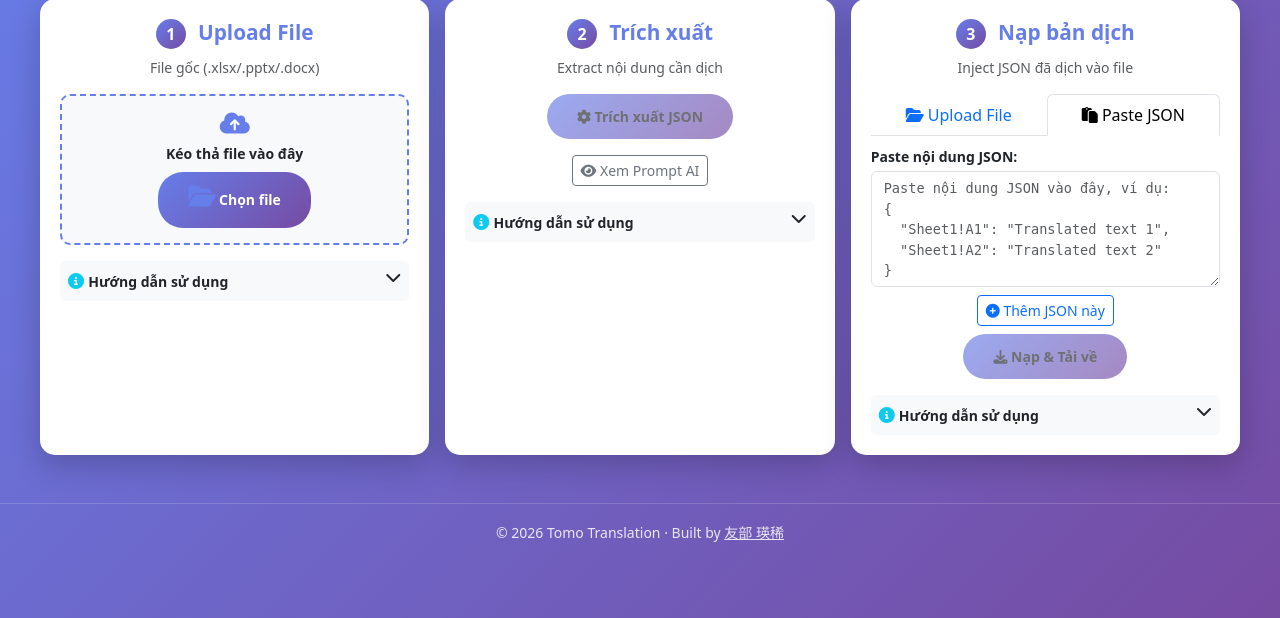
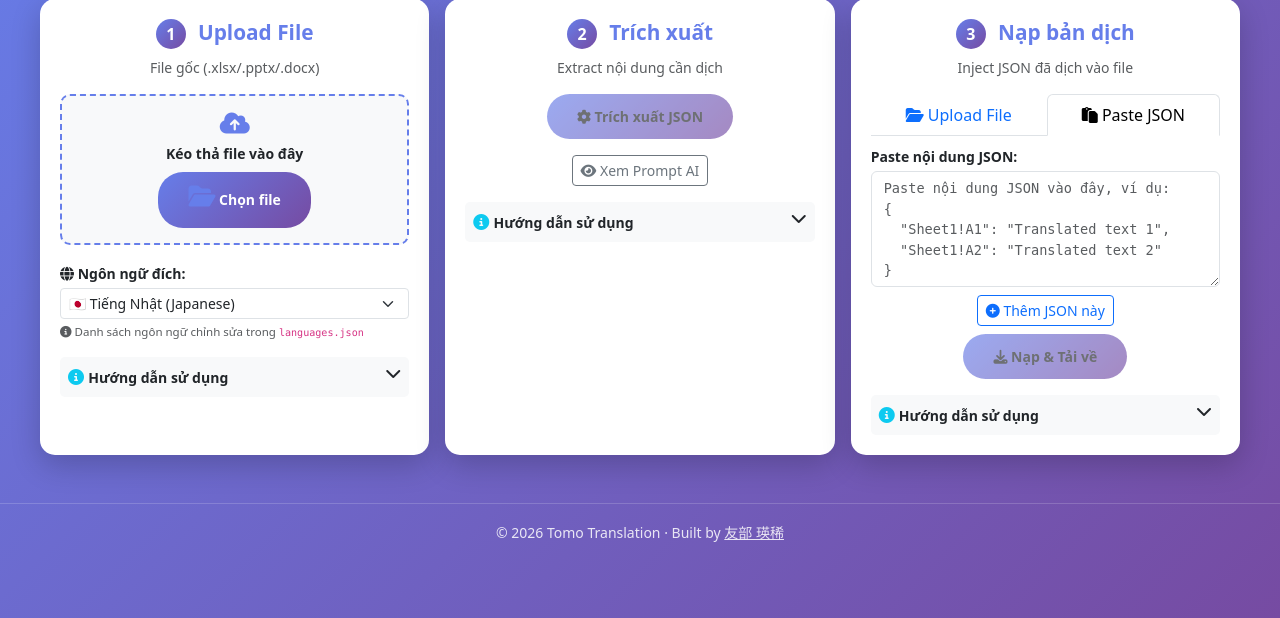
Before and after one commit to francisnguyenanh/translate-offline-copilot, a Flask app: page / in a window 1280 px wide. Shown: the part 182-800 px from the top of the page. Run offline with Flask 3, Linux system fonts and the light colour scheme; the visitor is signed in with stand-in values (Sample User, id 1); some libraries are stand-ins or nearby versions.

Commit message:
update thay đổi ngôn ngữ đích

```diff
--- a/app.py
+++ b/app.py
@@ -621,6 +621,29 @@ def index():
     cleanup_old_sessions()
     return render_template('index.html')
 
+@app.route('/api/languages', methods=['GET'])
+@login_required
+def get_languages():
+    """
+    Trả về danh sách ngôn ngữ đích từ file languages.json
+    """
+    languages_file = os.path.join(os.path.dirname(__file__), 'languages.json')
+    try:
+        with open(languages_file, 'r', encoding='utf-8') as f:
+            languages = json.load(f)
+        return jsonify(languages)
+    except FileNotFoundError:
+        # Fallback nếu file không tồn tại
+        return jsonify([
+            {"code": "ja", "name": "tiếng Nhật",  "label": "🇯🇵 Tiếng Nhật (Japanese)"},
+            {"code": "en", "name": "tiếng Anh",   "label": "🇺🇸 Tiếng Anh (English)"},
+            {"code": "vi", "name": "tiếng Việt",  "label": "🇻🇳 Tiếng Việt (Vietnamese)"},
+            {"code": "zh", "name": "tiếng Trung", "label": "🇨🇳 Tiếng Trung (Chinese)"},
+            {"code": "ko", "name": "tiếng Hàn",   "label": "🇰🇷 Tiếng Hàn (Korean)"}
+        ])
+    except Exception as e:
+        return jsonify({'error': str(e)}), 500
+
 @app.route('/extract', methods=['POST'])
 @login_required
 def extract():
--- /dev/null
+++ b/languages.json
@@ -0,0 +1,14 @@
+[
+  {"code": "ja", "name": "tiếng Nhật",           "label": "🇯🇵 Tiếng Nhật (Japanese)"},
+  {"code": "vi", "name": "tiếng Việt",           "label": "🇻🇳 Tiếng Việt (Vietnamese)"},
+  {"code": "en", "name": "tiếng Anh",            "label": "🇺🇸 Tiếng Anh (English)"},
+  {"code": "zh", "name": "tiếng Trung",          "label": "🇨🇳 Tiếng Trung (Chinese)"},
+  {"code": "ko", "name": "tiếng Hàn",            "label": "🇰🇷 Tiếng Hàn (Korean)"},
+  {"code": "fr", "name": "tiếng Pháp",           "label": "🇫🇷 Tiếng Pháp (French)"},
+  {"code": "de", "name": "tiếng Đức",            "label": "🇩🇪 Tiếng Đức (German)"},
+  {"code": "es", "name": "tiếng Tây Ban Nha",    "label": "🇪🇸 Tiếng Tây Ban Nha (Spanish)"},
+  {"code": "th", "name": "tiếng Thái",           "label": "🇹🇭 Tiếng Thái (Thai)"},
+  {"code": "id", "name": "tiếng Indonesia",      "label": "🇮🇩 Tiếng Indonesia (Indonesian)"},
+  {"code": "pt", "name": "tiếng Bồ Đào Nha",    "label": "🇵🇹 Tiếng Bồ Đào Nha (Portuguese)"},
+  {"code": "ar", "name": "tiếng Ả Rập",          "label": "🇸🇦 Tiếng Ả Rập (Arabic)"}
+]
--- a/templates/index.html
+++ b/templates/index.html
@@ -231,6 +231,19 @@
                         <div id="mainAlert"></div>
                     </form>
 
+                    <!-- Chọn ngôn ngữ đích -->
+                    <div class="mt-3">
+                        <label for="targetLangSelect" class="form-label small mb-1">
+                            <i class="fas fa-globe"></i> <strong>Ngôn ngữ đích:</strong>
+                        </label>
+                        <select class="form-select form-select-sm" id="targetLangSelect">
+                            <option value="" disabled>Đang tải danh sách...</option>
+                        </select>
+                        <div class="text-muted" style="font-size: 0.72rem; margin-top: 4px;">
+                            <i class="fas fa-info-circle"></i> Danh sách ngôn ngữ chỉnh sửa trong <code>languages.json</code>
+                        </div>
+                    </div>
+
                     <!-- Hướng dẫn collapse -->
                     <div class="mt-3">
                         <div class="collapse-toggle p-2" style="background: #f8f9fa; border-radius: 5px;" data-bs-toggle="collapse" data-bs-target="#step1Guide">
@@ -304,7 +317,7 @@
                     <!-- Nội dung prompt collapse -->
                     <div class="collapse mt-2" id="promptDetail">
                         <div style="background: #e3f2fd; padding: 10px; border-radius: 5px; border: 1px solid #90caf9;">
-                            <pre id="aiPrompt" style="margin: 0; font-size: 0.7rem; white-space: pre-wrap; word-wrap: break-word; max-height: 200px; overflow-y: auto;">Hãy dịch các giá trị (values) trong file JSON này sang tiếng Nhật.
+                            <pre id="aiPrompt" style="margin: 0; font-size: 0.7rem; white-space: pre-wrap; word-wrap: break-word; max-height: 200px; overflow-y: auto;">Hãy dịch các giá trị (values) trong file JSON này sang {TARGET_LANG}.
 
 Quy tắc bắt buộc:
 1. Giữ nguyên 100% các keys (tọa độ cell như "Sheet1!A1")
@@ -490,6 +503,53 @@ Output yêu cầu:
         // ==================== BIẾN TOÀN CỤC ====================
         let uploadedExcelFilename = null; // Lưu tên file Excel đã upload
 
+        // ==================== NGÔN NGỮ ĐÍCH ====================
+        // Template prompt (dùng {TARGET_LANG} làm placeholder)
+        const PROMPT_TEMPLATE = document.getElementById('aiPrompt').textContent;
+
+        function updatePrompt(langName) {
+            document.getElementById('aiPrompt').textContent =
+                PROMPT_TEMPLATE.replace('{TARGET_LANG}', langName);
+        }
+
+        async function loadLanguages() {
+            const select = document.getElementById('targetLangSelect');
+            try {
+                const res = await fetch('/api/languages');
+                if (!res.ok) throw new Error('HTTP ' + res.status);
+                const langs = await res.json();
+
+                select.innerHTML = '';
+                langs.forEach(function(lang) {
+                    const opt = document.createElement('option');
+                    opt.value = lang.code;
+                    opt.textContent = lang.label;
+                    opt.dataset.name = lang.name;
+                    // Mặc định chọn tiếng Nhật
+                    if (lang.code === 'ja') opt.selected = true;
+                    select.appendChild(opt);
+                });
+
+                // Cập nhật prompt với ngôn ngữ mặc định
+                const defaultOpt = select.options[select.selectedIndex];
+                if (defaultOpt) updatePrompt(defaultOpt.dataset.name);
+
+            } catch (e) {
+                select.innerHTML = '<option value="ja" data-name="tiếng Nhật">🇯🇵 Tiếng Nhật (Japanese)</option>';
+                updatePrompt('tiếng Nhật');
+                console.warn('Không thể tải languages.json:', e);
+            }
+
+            // Cập nhật prompt khi user đổi ngôn ngữ
+            select.addEventListener('change', function() {
+                const chosen = this.options[this.selectedIndex];
+                if (chosen) updatePrompt(chosen.dataset.name);
+            });
+        }
+
+        // Chạy ngay khi trang load
+        loadLanguages();
+
         // ==================== UPLOAD EXCEL CHUNG ====================
         const mainExcelFile = document.getElementById('mainExcelFile');
         const mainFileInfo = document.getElementById('mainFileInfo');
@@ -654,7 +714,6 @@ Output yêu cầu:
         // Render danh sách file JSON thành từng hàng
         function renderJsonFileRows(files) {
             jsonFileList.innerHTML = '';
-            const promptText = document.getElementById('aiPrompt').textContent;
 
             files.forEach(function(file, idx) {
                 const row = document.createElement('div');
@@ -675,6 +734,8 @@ Output yêu cầu:
                 // Lưu nội dung vào data attribute (dùng dataset)
                 row.querySelector('.btn-copy-json').addEventListener('click', function() {
                     const btnEl = this;
+                    // Đọc prompt tại thời điểm click để luôn dùng ngôn ngữ hiện tại
+                    const promptText = document.getElementById('aiPrompt').textContent;
                     const textToCopy = promptText + '\n\n' + file.content;
 
                     navigator.clipboard.writeText(textToCopy).then(function() {
```
